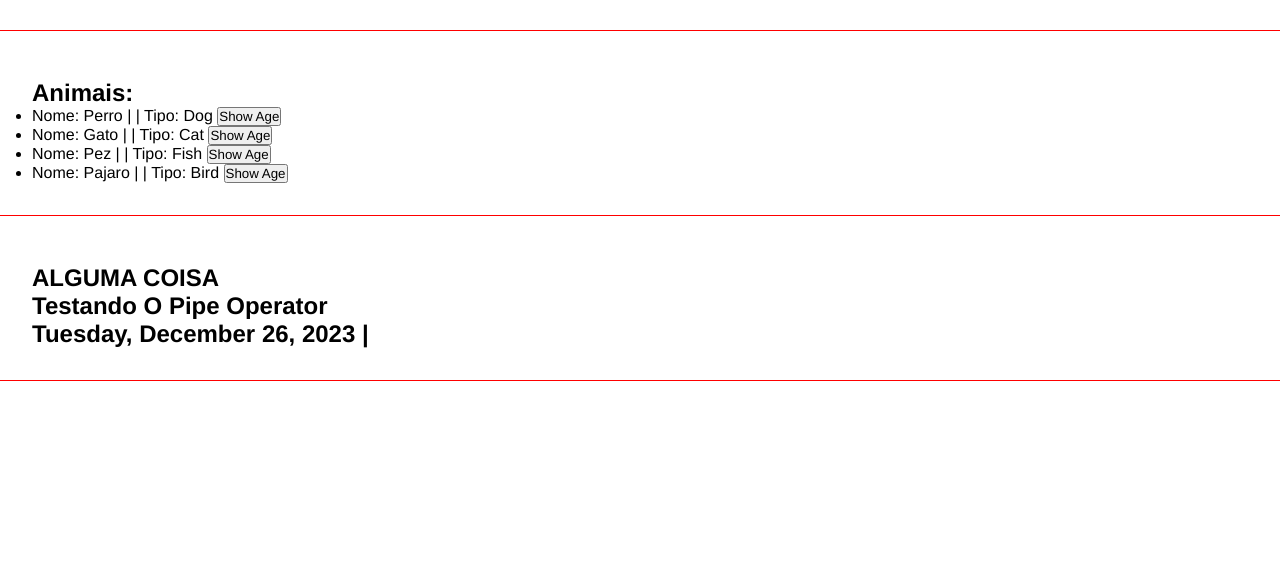
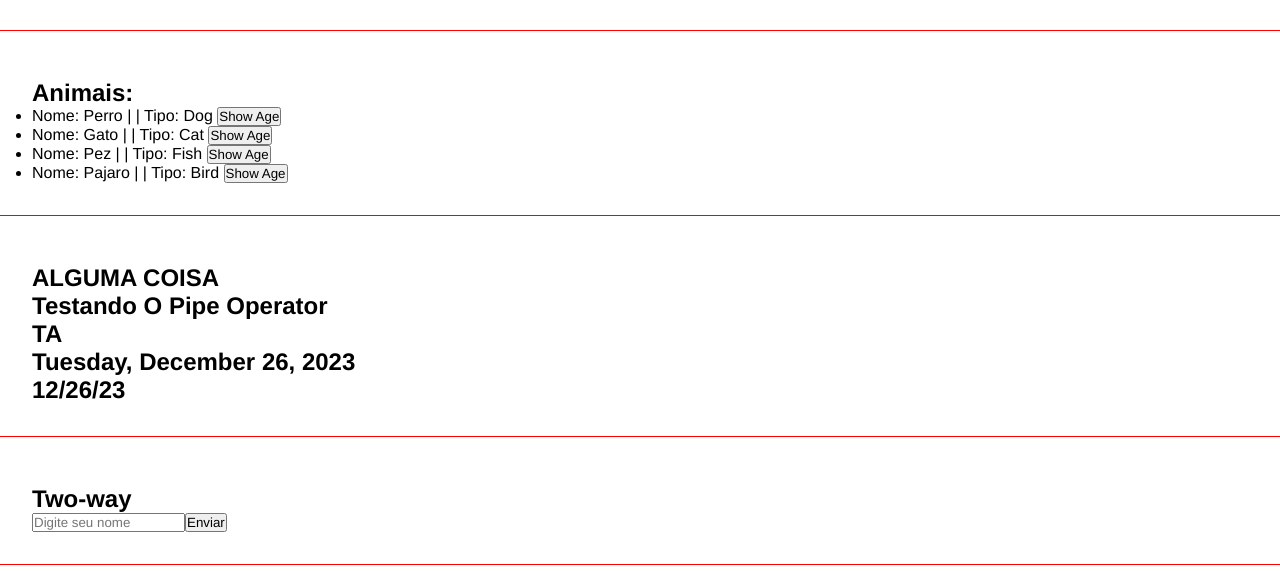
Before and after one commit to Jhonatha1/Curso-Angular, an Angular app: page / in a window 1280 px wide. Shown: the part 910-1481 px from the top of the page. Built offline with nearby package versions, Linux system fonts and the light colour scheme.

Commit message:
Two way data binding no Angular

```diff
--- a/src/app/app.component.html
+++ b/src/app/app.component.html
@@ -11,3 +11,4 @@
 <app-emitter> </app-emitter>
 <app-list-render> </app-list-render>
 <app-pipes> </app-pipes>
+<app-two-way-binding> </app-two-way-binding>
--- a/src/app/app.component.ts
+++ b/src/app/app.component.ts
@@ -1,6 +1,7 @@
 import { Component } from '@angular/core';
 import { CommonModule } from '@angular/common';
 import { RouterOutlet } from '@angular/router';
+import { FormsModule } from '@angular/forms';
 import { FirstComponentComponent } from "./components/first-component/first-component.component";
 import { ParentDataComponent } from "./components/parent-data/parent-data.component";
 import { DirectivesComponent } from "./components/directives/directives.component";
@@ -10,6 +11,7 @@ import { EmitterComponent } from "./components/emitter/emitter.component";
 import { ChangeNumberComponent } from "./components/change-number/change-number.component";
 import { ListRenderComponent } from './components/list-render/list-render.component';
 import { PipesComponent } from './components/pipes/pipes.component';
+import { TwoWayBindingComponent } from './components/two-way-binding/two-way-binding.component';
 
 
 @Component({
@@ -17,7 +19,7 @@ import { PipesComponent } from './components/pipes/pipes.component';
     standalone: true,
     templateUrl: './app.component.html',
     styleUrl: './app.component.css',
-    imports: [CommonModule, RouterOutlet, FirstComponentComponent, ParentDataComponent, DirectivesComponent, IfRenderComponent, EventosComponent, EmitterComponent, ChangeNumberComponent, ListRenderComponent, PipesComponent]
+    imports: [CommonModule, RouterOutlet, FirstComponentComponent, ParentDataComponent, DirectivesComponent, IfRenderComponent, EventosComponent, EmitterComponent, ChangeNumberComponent, ListRenderComponent, PipesComponent, TwoWayBindingComponent, FormsModule]
 })
 export class AppComponent {
   title = 'curso-angular';
--- a/src/app/components/pipes/pipes.component.html
+++ b/src/app/components/pipes/pipes.component.html
@@ -1,5 +1,7 @@
 <div class="class">
  <h2> {{ "Alguma coisa" | uppercase }} </h2>
  <h2> {{ someText | titlecase }} </h2>
- <h2> {{ today | date: "fullDate"}} |  </h2>
+ <h2> {{ someText | slice:3:5 }} </h2>
+ <h2> {{ today | date: "fullDate"}}   </h2>
+ <h2> {{ today | date: "shortDate"}}   </h2>
 </div>
--- /dev/null
+++ b/src/app/components/two-way-binding/two-way-binding.component.html
@@ -0,0 +1,16 @@
+<div class="class">
+    <h2>Two-way</h2>
+    <form>
+        <input
+        type="text"
+        [(ngModel)]="name"
+        name="name"
+        placeholder="Digite seu nome"
+        />
+        <input type="submit" value="Enviar"/>
+    </form>
+    <div *ngIf="name!== ''">
+        <p> O nome é: {{ name }}</p>
+    </div>
+
+</div>
--- /dev/null
+++ b/src/app/components/two-way-binding/two-way-binding.component.ts
@@ -0,0 +1,13 @@
+import { Component } from '@angular/core';
+import { CommonModule } from '@angular/common';
+import { FormsModule } from '@angular/forms';
+@Component({
+  selector: 'app-two-way-binding',
+  standalone: true,
+  imports: [CommonModule, FormsModule],
+  templateUrl: './two-way-binding.component.html',
+  styleUrl: './two-way-binding.component.css'
+})
+export class TwoWayBindingComponent {
+  name: string = '';
+}
```
Also changed, not shown: src/app/components/two-way-binding/two-way-binding.component.css (added), 1 other file (tests, documents, lock files or other folders).
